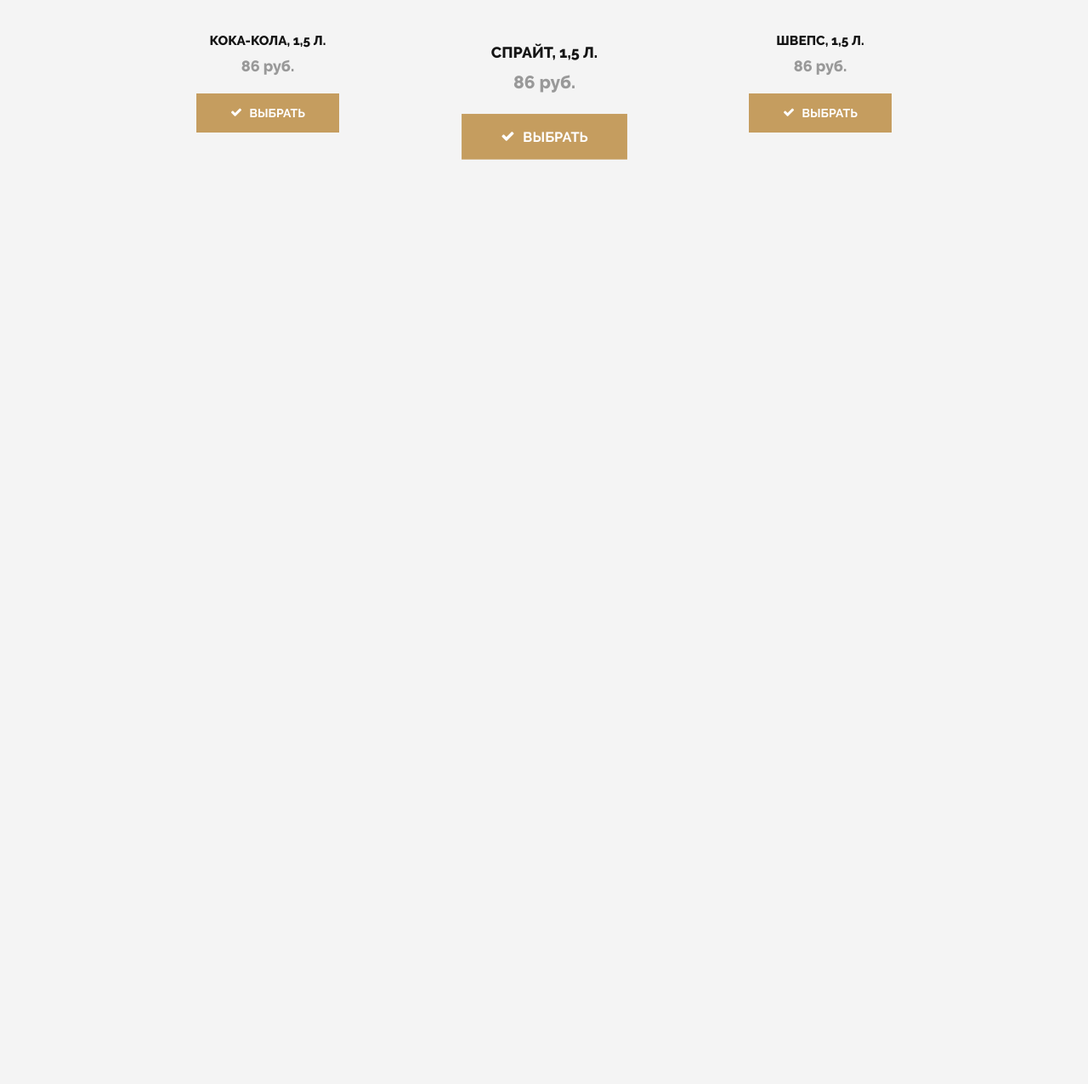
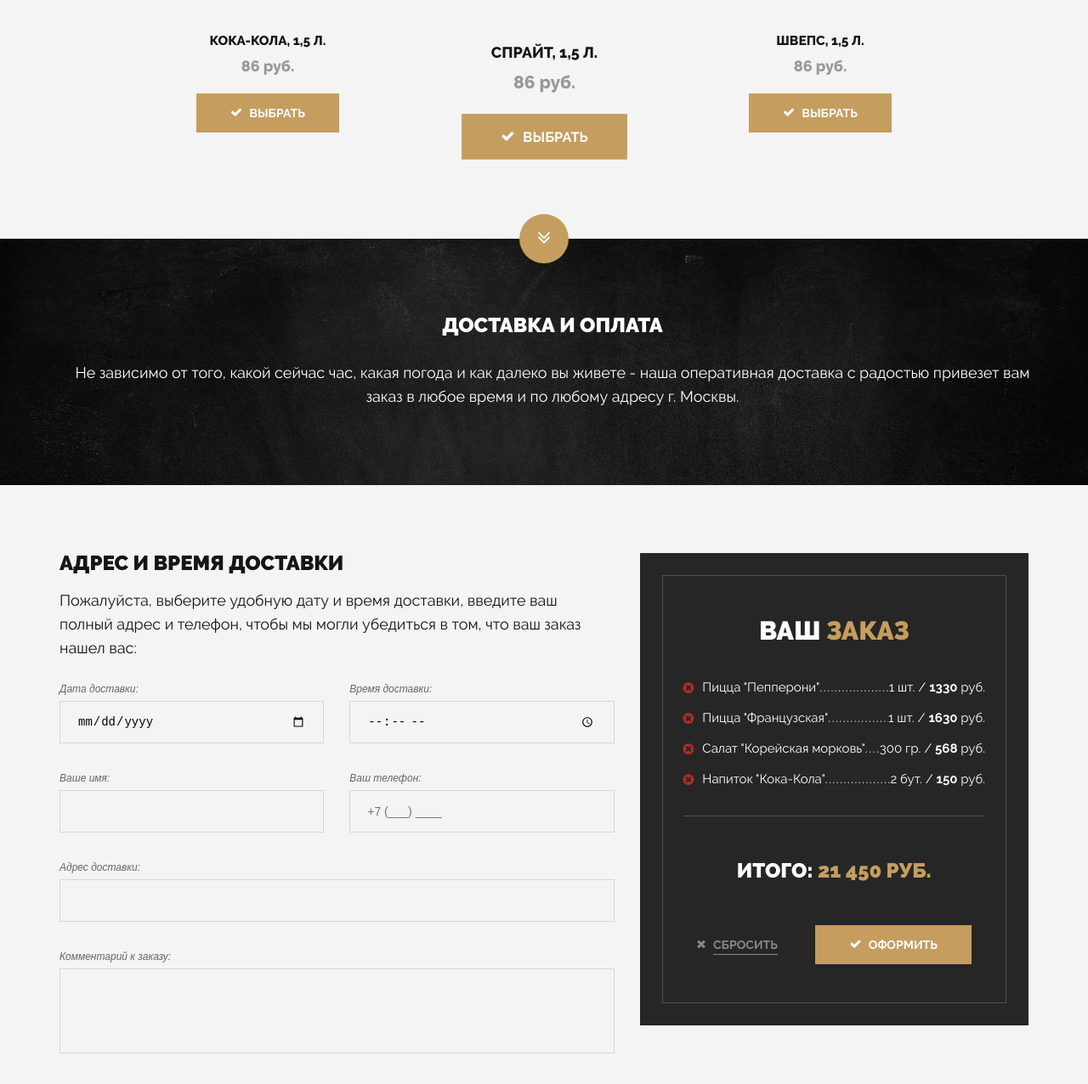
Before and after one commit to nurbol-sarsenbayev/pizza-design, a website: page app/index.html in a window 1280 px wide. Shown: the part 3130-4406 px from the top of the page at 85% size. Before the commit the page ends 3411 px from the top, so only its background shows below. Drawn offline with Linux system fonts and the light colour scheme; files whose address does not match are found by name.

Commit message:
added section-address

```diff
--- a/app/index.html
+++ b/app/index.html
@@ -277,11 +277,114 @@
 		</section>
 
 		<section class="section section-dostavka section-inverse text-center" style="background-image: url('img/flour.jpg')">
-
+			<a class="section-top-button" href="#"><i class="fa fa-angle-double-down"></i></a>
+			<div class="container">
+				<div class="row">
+					<div class="col-sm-12">
+						<h2 class="h2">Доставка и оплата</h2>
+						<p>Не зависимо от того, какой сейчас час, какая погода и как далеко вы живете - наша оперативная доставка с радостью привезет вам заказ в любое время и по любому адресу г. Москвы.</p>
+					</div>
+				</div>
+			</div>
 		</section>
 
 		<section class="section section-address">
+			<div class="container">
+				<div class="row">
+					<div class="col-sm-7">
+						<h2 class="h2">Адрес и время доставки</h2>
+						<p>Пожалуйста, выберите удобную дату и время доставки, введите ваш полный адрес и телефон, чтобы мы могли убедиться в том, что ваш заказ нашел вас:</p>
 
+						<div class="row">
+							<div class="col-sm-6">
+								<div class="input-block">
+									<label class="label">Дата доставки:</label>
+									<input required type="date" class="input">
+								</div>
+							</div>
+							<div class="col-sm-6">
+								<div class="input-block">
+									<label class="label">Время доставки:</label>
+									<input required type="time" class="input">
+								</div>
+							</div>
+						</div>
+
+						<div class="row">
+							<div class="col-sm-6">
+								<div class="input-block">
+									<label class="label">Ваше имя:</label>
+									<input required type="text" class="input">
+								</div>
+							</div>
+
+							<div class="col-sm-6">
+								<div class="input-block">
+									<label class="label">Ваш телефон:</label>
+									<input required type="tel" class="input" pattern="+7(\d){10}" placeholder="+7 (___) ____">
+								</div>
+							</div>
+						</div>
+
+						<div class="input-block">
+							<label class="label">Адрес доставки:</label>
+							<input required type="text" class="input">
+						</div>
+						<div class="input-block">
+							<label class="label">Комментарий к заказу:</label>
+							<textarea class="textarea" cols="30" rows="10"></textarea>
+						</div>
+					</div>
+
+					<div class="col-sm-5">
+
+						<div class="zakaz">
+							<div class="zakaz-inner">
+								<div class="zakaz-title">
+									Ваш <span>заказ</span>
+								</div>
+
+								<ul class="zakaz-list">
+									<li>
+										<div class="fa fa-times-circle"></div>
+										<p class="zakaz-item">Пицца "Пепперони"</p>
+										<span class="zakaz-dots"></span><span class="zakaz-price">1 шт. / <b>1330</b> руб.</span>
+									</li>
+									<li>
+										<div class="fa fa-times-circle"></div>
+										<p class="zakaz-item">Пицца "Французская"</p>
+										<span class="zakaz-dots"></span><span class="zakaz-price">1 шт. / <b>1630</b> руб.</span>
+									</li>
+									<li>
+										<div class="fa fa-times-circle"></div>
+										<p class="zakaz-item">Салат "Корейская морковь"</p>
+										<span class="zakaz-dots"></span><span class="zakaz-price">300 гр. / <b>568</b> руб.</span>
+									</li>
+									<li>
+										<div class="fa fa-times-circle"></div>
+										<p class="zakaz-item">Напиток "Кока-Кола"</p>
+										<span class="zakaz-dots"></span><span class="zakaz-price">2 бут. / <b>150</b> руб.</span>
+									</li>
+								</ul>
+
+								<div class="zakaz-itogo">
+									Итого: <span>21 450 руб.</span>
+								</div>
+
+								<div class="zakaz-buttons">
+									<button class="button-cancel">
+										<i class="fa fa-times"></i> <span>Сбросить</span>
+									</button>
+									<button class="button">
+										<i class="fa fa-check"></i> Оформить
+									</button>
+								</div>
+							</div>
+						</div>
+
+					</div>
+				</div>
+			</div>
 		</section>
 
 		<footer class="section section-footer section-inverse" style="background-image: url('./img/flour.jpg')">
--- a/app/sass/_base.scss
+++ b/app/sass/_base.scss
@@ -64,4 +64,49 @@
 		top: -1.5px;
 		margin-right: 5px;
 	}
+
+	&-cancel {
+		@extend .button;
+		padding: 0;
+		margin-right: 40px;
+		color: rgba(#fff, 0.451);
+		background-color: transparent;
+
+		span {
+			border-bottom: 1px solid rgba(#fff, 0.451);
+			padding-bottom: 3px;
+		}
+	}
 }
+
+.input {
+	outline: none;
+	border: 1px solid #d6d6d6;
+	width: 100%;
+	height: 50px;
+	line-height: 50px;
+	padding: 14px 20px;
+	font-size: 14px;
+	background-color: transparent;
+
+	&:focus {
+		border-color: $accent;
+	}
+
+	&-block {
+		margin-bottom: 25px;
+	}
+}
+
+.textarea {
+	@extend .input;
+	resize: none;
+	height: 100px;
+}
+
+.label {
+	font-family: Arial, Helvetica, sans-serif;
+	font-style: italic;
+	font-size: 12px;
+	color: #666666;
+}
--- a/app/sass/main.scss
+++ b/app/sass/main.scss
@@ -172,6 +172,95 @@
 
 			& + p {
 				margin: 0 0 40px;
+			}
+		}
+	}
+
+	&-dostavka {
+		padding: 90px 65px;
+		.h2 {
+			margin: 0 0 30px;
+		}
+		p {
+			margin: 0;
+		}
+	}
+
+	&-address {
+		padding: 80px 0 90px;
+
+		.h2 {
+			text-align: left;
+		}
+
+		.zakaz {
+			background-color: #262626;
+			padding: 26px;
+			color: #ffffff;
+			text-align: center;
+
+			&-inner {
+				border: 1px solid #515151;
+				padding: 50px 24px 45px;
+			}
+
+			&-title {
+				font-weight: 900;
+				font-size: 30.57px;
+				margin-bottom: 40px;
+				text-transform: uppercase;
+
+				span {
+					color: $accent;
+				}
+			}
+
+			&-list {
+				padding: 0 0 20px;
+				margin: 0 0 50px;
+				list-style: none;
+				font-size: 15px;
+				line-height: 26px;
+				border-bottom: 1px solid #515151;
+				text-align: left;
+
+				li {
+					display: flex;
+					align-items: center;
+					margin-bottom: 10px;
+
+					.fa {
+						color: #b12a2a;
+						margin-right: 10px;
+					}
+				}
+			}
+
+			&-item {
+				margin: 0;
+				white-space: nowrap;
+			}
+
+			&-dots {
+				flex-grow: 1;
+				height: 26px;
+				overflow: hidden;
+
+				&:after {
+					content:".......................................................................";
+					letter-spacing: 1.5px;
+				}
+
+			}
+
+			&-price {
+				white-space: nowrap;
+			}
+
+			&-itogo {
+				@extend .zakaz-title;
+				font-size: 24px;
+				margin-bottom: 50px;
 			}
 		}
 	}
```
Also changed, not shown: app/css/main.min.css.
